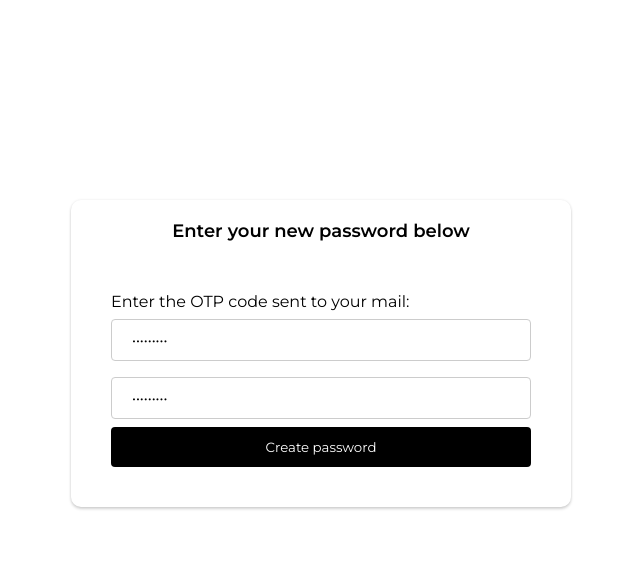
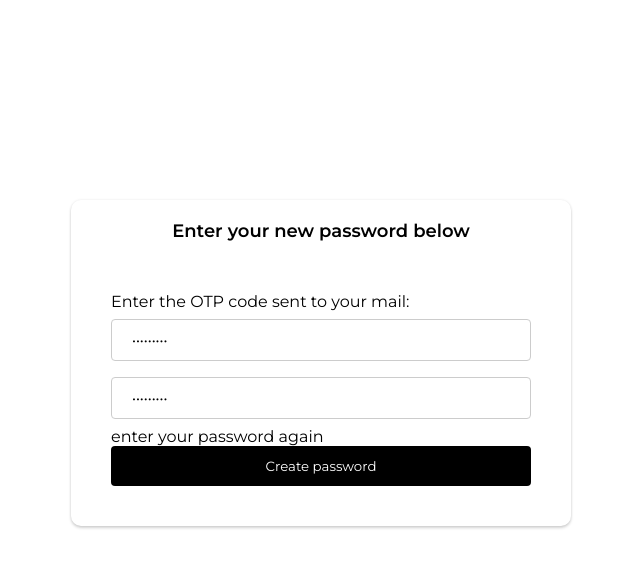
Before and after one commit to ompatel597/bus-buddy, a React (Vite) app: page /resetpass in a window 1280 px wide. Both pictures are taken after typing "Sample123", "Sample123" into the empty fields and a click on the button "Create password". Shown: the top 568 px of the page, without its empty margins (319-959 px from the left). Built offline with nearby package versions, Linux system fonts and the light colour scheme; no server answers.

Commit message:
Jonathan

```diff
--- a/src/app/Components/OtpVerify/OtpVerify.jsx
+++ b/src/app/Components/OtpVerify/OtpVerify.jsx
@@ -74,7 +74,10 @@ const OtpVerify = () => {
             maxLength={4}
             placeholder="Enter OTP"
           />
-          <button type="submit">Verify OTP Code</button>
+          <button type="submit">
+            {loading ? "Loading..." :"Verify OTP Code" }
+
+            </button>
         </form>
       </div>
     </>
--- a/src/app/Components/ResetPass/ResetPass.jsx
+++ b/src/app/Components/ResetPass/ResetPass.jsx
@@ -1,5 +1,5 @@
 import { useFormik } from "formik";
-import { toast } from 'react-toastify';
+import { toast } from "react-toastify";
 import React, { useState } from "react";
 import {
   useLocation,
@@ -10,8 +10,9 @@ import {
 import { ResetPassSchema } from "../../Schemas";
 
 const initialValues = {
-  email:"",
+  email: "",
   password: "",
+  conpassw: "",
 };
 
 const ResetPass = () => {
@@ -19,7 +20,7 @@ const ResetPass = () => {
   let [searchParams, setSearchParams] = useSearchParams();
   const resetEmail = searchParams.get("email");
 
-  const { values, errors, handleBlur, handleChange, touched, handleSubmit  } =
+  const { values, errors, handleBlur, handleChange, touched, handleSubmit } =
     useFormik({
       initialValues: initialValues,
       validationSchema: ResetPassSchema,
@@ -33,34 +34,32 @@ const ResetPass = () => {
               body: JSON.stringify({
                 email: resetEmail,
                 password: values.pass,
-              })
+              }),
             }
-          )
+          );
 
           let res = await responce.json();
           console.log(res);
           if (res.STATUS === true) {
-          toast.success(res.message)
+            toast.success(res.message);
 
             navigate("/login");
+          } else if (res.STATUS === false) {
+            toast.error(res.message);
           }
         } catch (e) {
-
-          console.log(e)
+          console.log(e);
         }
         action.resetForm();
       },
     });
-
-
 
   return (
     <>
       <div className="container borderop">
         <h1>Enter your new password below</h1>
         <form onSubmit={handleSubmit}>
-        <label >Enter the OTP code sent to your mail:</label>
-
+          <label>Enter the OTP code sent to your mail:</label>
 
           <input
             type="password"
@@ -71,14 +70,24 @@ const ResetPass = () => {
             placeholder="Create Password"
             onChange={handleChange}
           />
-                { errors.pass && touched.pass ?( <p className="form-error"> {errors.pass} </p> ): null}
+          {errors.pass && touched.pass ? (
+            <p className="form-error" style={{ color: "red" }}>
+              {" "}
+              {errors.pass}{" "}
+            </p>
+          ) : null}
 
-                <input type="password" name="conpass" id=""
+          <input
+            type="password"
+            name="conpass"
             autoComplete="off"
             placeholder="Confirm password"
           />
+          {errors.conpassw && touched.conpassw ? (
+            <p className="form-error"> {errors.conpassw} </p>
+          ) : null}
 
-          <button type="submit" >Create password</button>
+          <button type="submit">Create password</button>
         </form>
       </div>
     </>
--- a/src/app/Schemas/index.jsx
+++ b/src/app/Schemas/index.jsx
@@ -20,7 +20,10 @@ export const LoginSchema = Yup.object({
 });
 
 export const ResetPassSchema = Yup.object({
-  pass: Yup.string().required("Please enter your password"),
+  pass: Yup.string().min(6).required("Please enter your password"),
+  conpassw: Yup.string()
+    .required("enter your password again")
+    .oneOf([Yup.ref("pass"), null], "Password must match"),
 
 });
 export const PessangerValidation = Yup.object({
--- a/src/app/page/home/ForgetPass/ForgetPass.jsx
+++ b/src/app/page/home/ForgetPass/ForgetPass.jsx
@@ -53,6 +53,7 @@ const ForgetPass = () => {
             <input
               type="email"
               id="email"
+              required
               value={values.email}
               onBlur={handleBlur}
               onChange={handleChange}
--- a/src/app/page/home/Ticket/Ticket.jsx
+++ b/src/app/page/home/Ticket/Ticket.jsx
@@ -176,6 +176,7 @@ const Ticket = () => {
                 style={{ display: "flex", gap: 200 }}
                 className="Ticket-customer"
               >
+
                 {g?.passenger?.map((h) => (
                   <div
                     style={{
```
Lines whose indentation alone changed are shown as unchanged.
